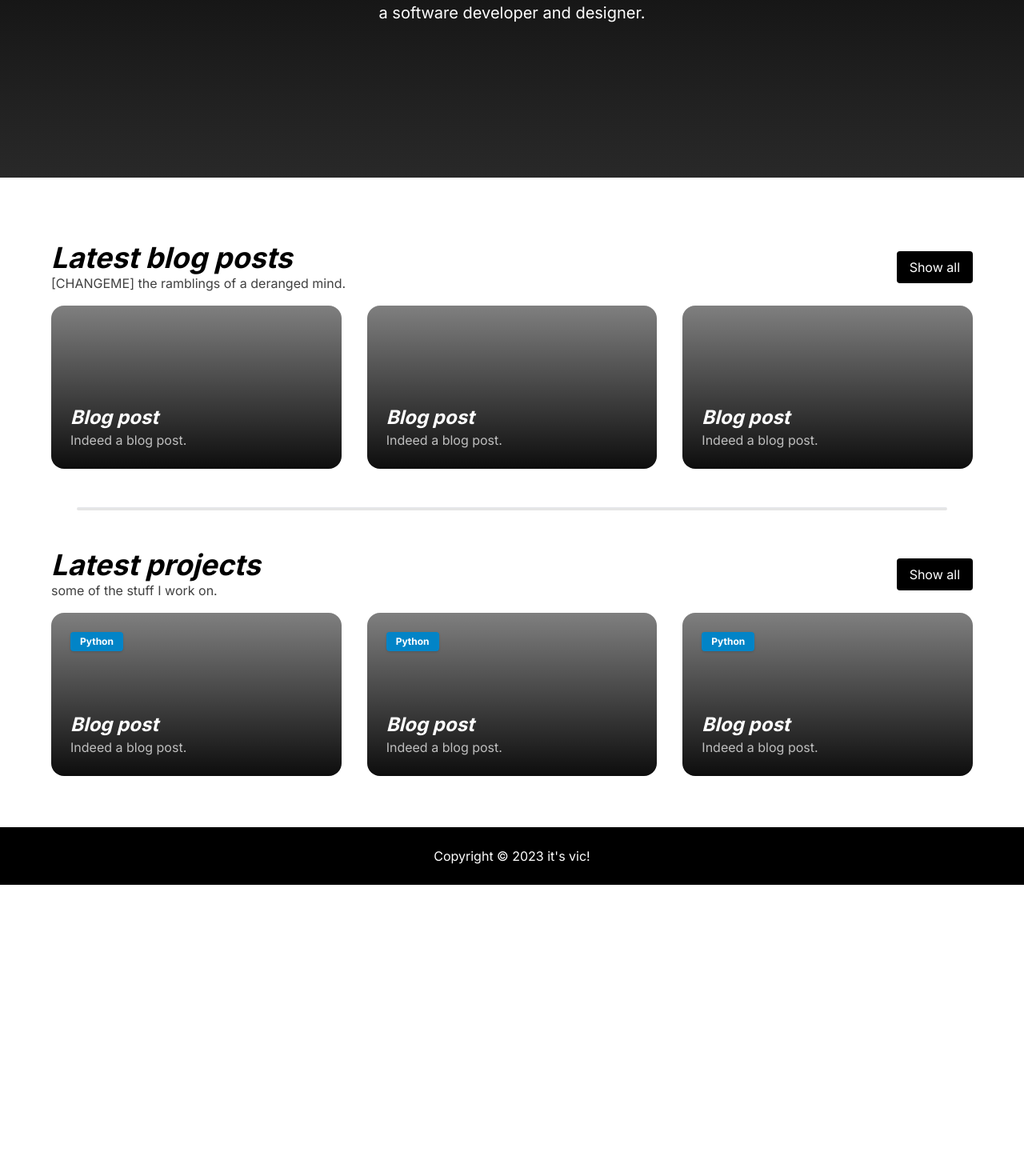
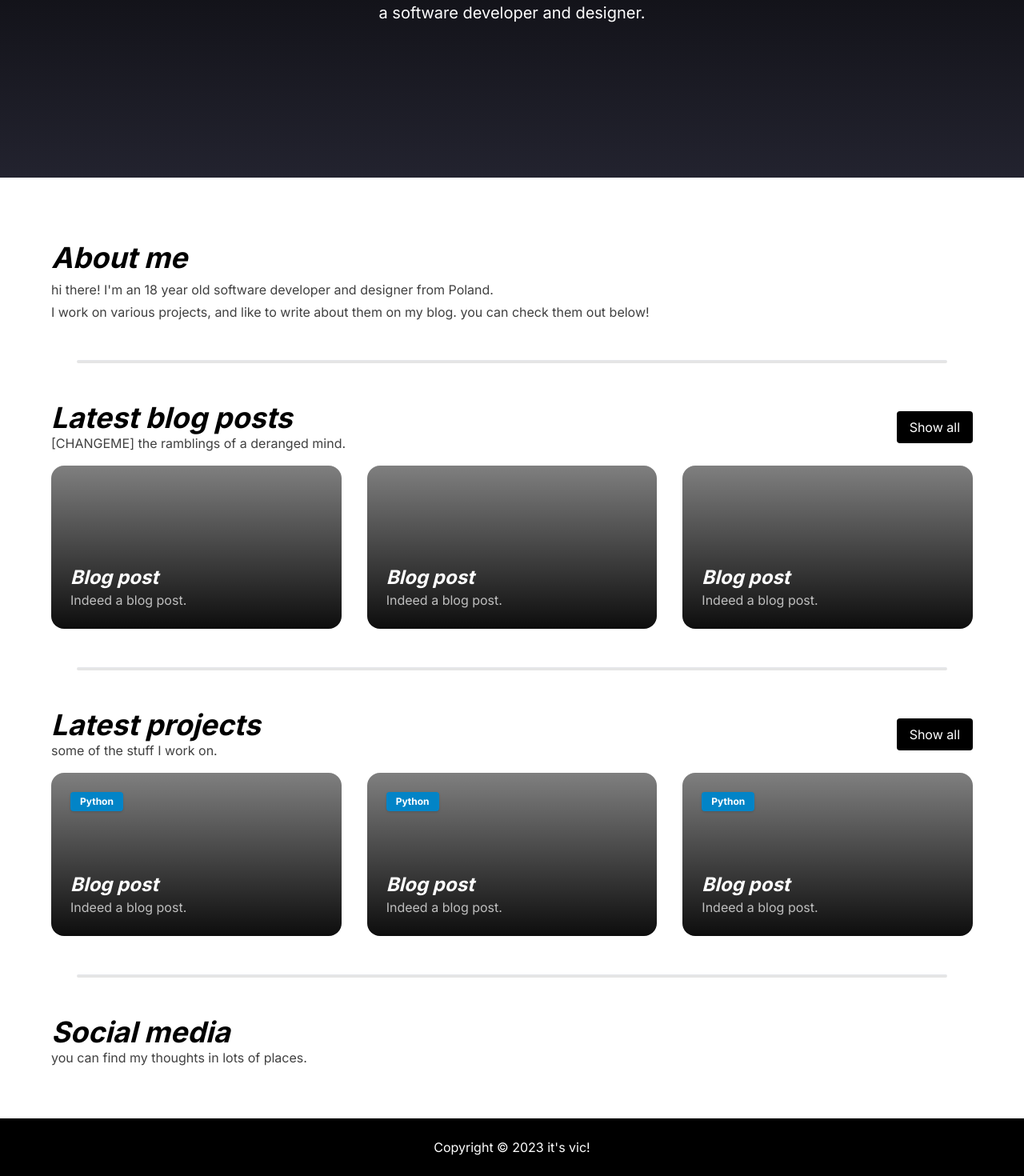
Before and after one commit to itsvic-dev/itsvic.dev, a Nuxt app: page / in a window 1280 px wide. Shown: the part 274-1744 px from the top of the page at 80% size. Before the commit the page ends 1380 px from the top, so only its background shows below. Built offline with nearby package versions, Linux system fonts and the light colour scheme.

Commit message:
add about me and change hero color

```diff
--- a/components/Button.vue
+++ b/components/Button.vue
@@ -2,7 +2,7 @@
 </script>
 
 <template>
-    <button class="px-4 py-2 bg-black hover:bg-bgs-heroShine transition-colors text-white rounded">
+    <button class="px-4 py-2 bg-black hover:bg-bgs-highlight transition-colors text-white rounded">
         <slot />
     </button>
 </template>
--- a/pages/index.vue
+++ b/pages/index.vue
@@ -19,6 +19,16 @@ useHead({
 		<p class="text-xl mt-1">a software developer and designer.</p>
 	</header>
 	<main class="mx-auto max-w-7xl mt-20 px-16">
+		<h1 class="text-4xl font-bold italic text-headerText">About me</h1>
+		<p class="mt-2">
+			hi there! I'm an 18 year old software developer and designer from Poland.
+		</p>
+		<p class="mt-1">
+			I work on various projects, and like to write about them on my blog. you can check them out below!
+		</p>
+
+		<hr class="h-1 mx-8 my-12 bg-black/10 rounded-full" />
+
 		<div class="flex justify-between items-center">
 			<div>
 				<h1 class="text-4xl font-bold italic text-headerText">Latest blog posts</h1>
@@ -46,6 +56,12 @@ useHead({
 			<ProjectCard title="Blog post" shortDesc="Indeed a blog post." image="" framework="Python" />
 			<ProjectCard title="Blog post" shortDesc="Indeed a blog post." image="" framework="Python" />
 		</div>
+
+		<hr class="h-1 mx-8 my-12 bg-black/10 rounded-full" />
+
+		<h1 class="text-4xl font-bold italic text-headerText">Social media</h1>
+		<p>you can find my thoughts in lots of places.</p>
+		<!-- TODO -->
 	</main>
 
 	<footer class="py-6 px-4 text-center mt-16 bg-bgs-black text-contrastText">
--- a/tailwind.config.ts
+++ b/tailwind.config.ts
@@ -9,7 +9,8 @@ export default {
             colors: {
                 bgs: {
                     black: 'black',
-                    heroShine: 'hsl(0, 0%, 16%)',
+                    heroShine: 'hsl(239, 15%, 16%)',
+                    highlight: 'hsl(0, 0%, 23%)',
                 },
                 mainText: 'hsl(0, 0%, 25%)',
                 headerText: 'black',
```
